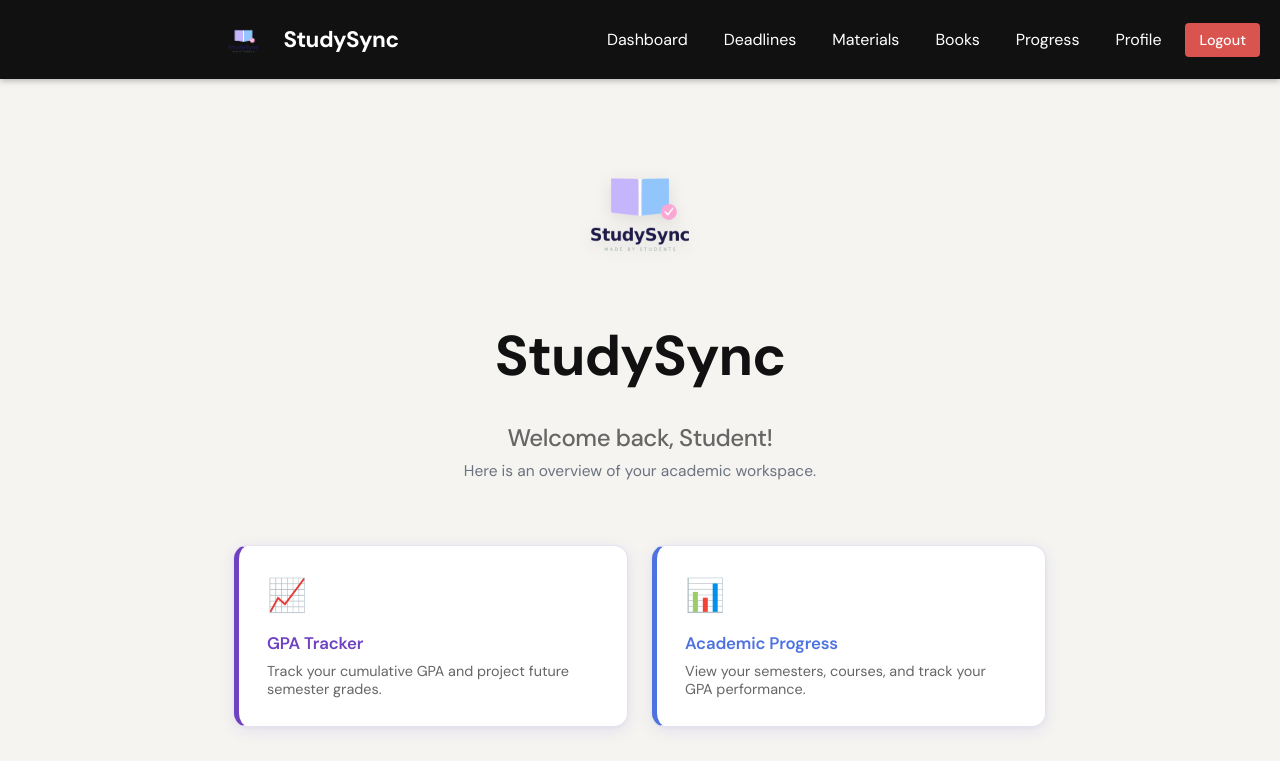
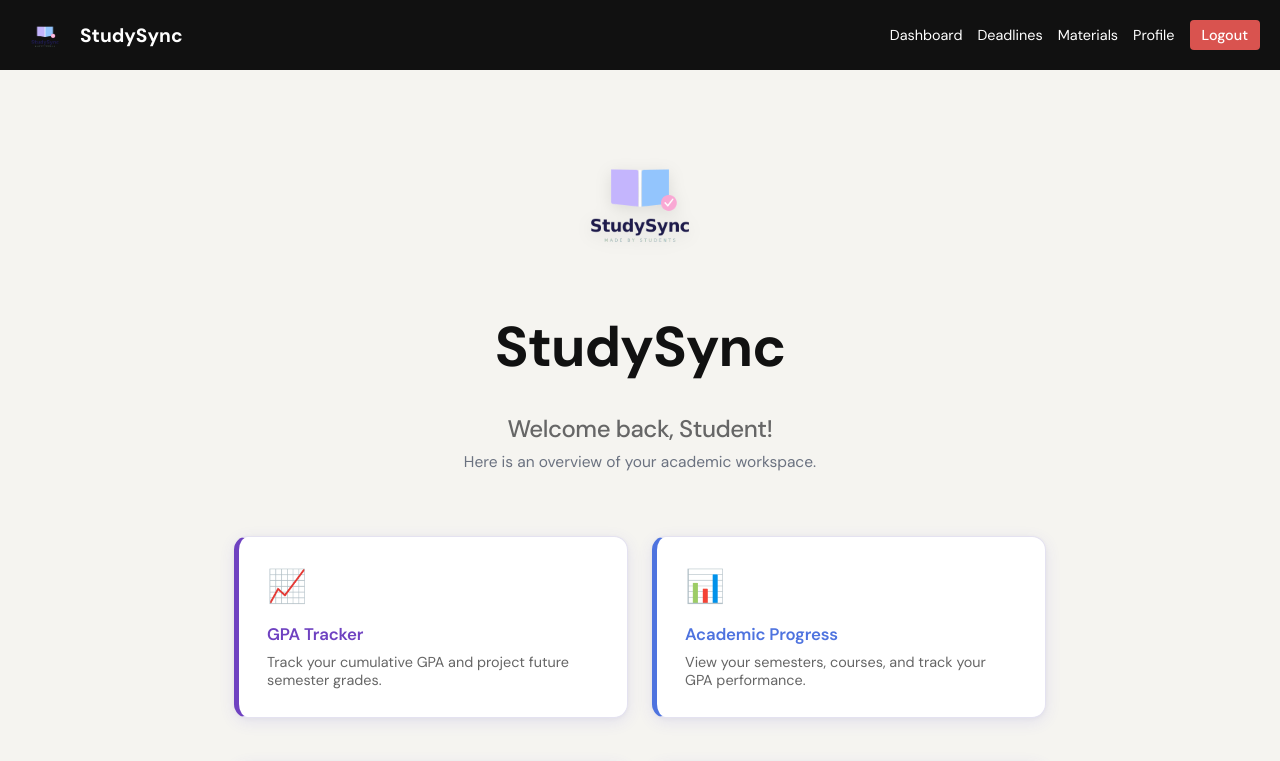
Before and after one commit to zzahra-s/StudySync, a React (Create React App) app in the folder frontend/: page /dashboard in a window 1280 px wide. Shown: the top 761 px of the page. Built offline with nearby package versions, Linux system fonts and the light colour scheme; no server answers; sample sign-in values are in the browser's storage.

Commit message:
Update Navbar.js

```diff
--- a/frontend/src/components/Navbar.js
+++ b/frontend/src/components/Navbar.js
@@ -16,71 +16,62 @@ const Navbar = () => {
 
   if (!isAuthenticated) return null;
 
-  const styles = {
-    navbar: {
+  const navbarStyle = {
     backgroundColor: '#111',
-      padding: '12px 20px',
+    padding: '10px 20px',
     display: 'flex',
     justifyContent: 'space-between',
     alignItems: 'center',
     color: 'white',
     position: 'sticky',
     top: 0,
-      zIndex: 999,
-      boxShadow: '0 2px 6px rgba(0,0,0,0.25)'
-    },
-    linkGroup: {
+    zIndex: 999
+  };
+
+  const navBrandStyle = {
     display: 'flex',
-      flexWrap: 'wrap',
-      gap: '12px',
     alignItems: 'center',
-      justifyContent: 'flex-end',
-      gridColumn: '3'
-    },
-    navLink: {
+    gap: '10px',
+    cursor: 'pointer',
+    fontSize: '1.2rem',
+    fontWeight: 'bold'
+  };
+
+  const navLinksStyle = {
+    display: 'flex',
+    gap: '15px',
+    alignItems: 'center'
+  };
+
+  const linkStyle = {
     color: 'white',
     textDecoration: 'none',
-      padding: '8px 12px',
-      borderRadius: '4px',
-      backgroundColor: 'transparent',
-      transition: 'background 0.2s'
-    },
-    logoutBtn: {
+    fontSize: '0.9rem'
+  };
+
+  const logoutBtnStyle = {
     backgroundColor: '#d9534f',
     color: 'white',
     border: 'none',
-      padding: '8px 14px',
+    padding: '6px 12px',
     borderRadius: '4px',
-      cursor: 'pointer'
-    }
+    cursor: 'pointer',
+    fontSize: '0.9rem'
   };
 
   return (
-    <nav style={styles.navbar}>
-      <div style={{ gridColumn: '1' }}></div>
-      <div
-        style={{
-          gridColumn: '2',
-          display: 'flex',
-          alignItems: 'center',
-          gap: '12px',
-          fontWeight: 'bold',
-          cursor: 'pointer',
-          fontSize: '1.2rem'
-        }}
-        onClick={() => navigate('/dashboard')}
-      >
-        <img src="/logo.png" alt="StudySync Logo" style={{ height: '55px', width: 'auto', objectFit: 'contain', transition: 'transform 0.3s ease' }} className="nav-logo" />
-        <span style={{ fontSize: '1.4rem', letterSpacing: '-0.5px' }}>StudySync</span>
+    <nav style={navbarStyle}>
+      <div style={navBrandStyle} onClick={() => navigate('/dashboard')}>
+        <img src="/logo.png" alt="StudySync Logo" style={{ height: '50px', width: 'auto', transition: 'transform 0.3s' }} className="nav-logo" />
+        <span>StudySync</span>
       </div>
-      <div style={styles.linkGroup}>
-        <Link to="/dashboard" style={styles.navLink}>Dashboard</Link>
-        <Link to="/deadlines" style={styles.navLink}>Deadlines</Link>
-        <Link to="/materials" style={styles.navLink}>Materials</Link>
-        <Link to="/books" style={styles.navLink}>Books</Link>
-        <Link to="/progress" style={styles.navLink}>Progress</Link>
-        <Link to="/profile" style={styles.navLink}>Profile</Link>
-        <button type="button" onClick={handleLogout} style={styles.logoutBtn}>Logout</button>
+
+      <div style={navLinksStyle}>
+        <Link to="/dashboard" style={linkStyle}>Dashboard</Link>
+        <Link to="/deadlines" style={linkStyle}>Deadlines</Link>
+        <Link to="/materials" style={linkStyle}>Materials</Link>
+        <Link to="/profile" style={linkStyle}>Profile</Link>
+        <button onClick={handleLogout} style={logoutBtnStyle}>Logout</button>
       </div>
       <style>{`
         .nav-logo:hover {
```
Lines whose indentation alone changed are shown as unchanged.
